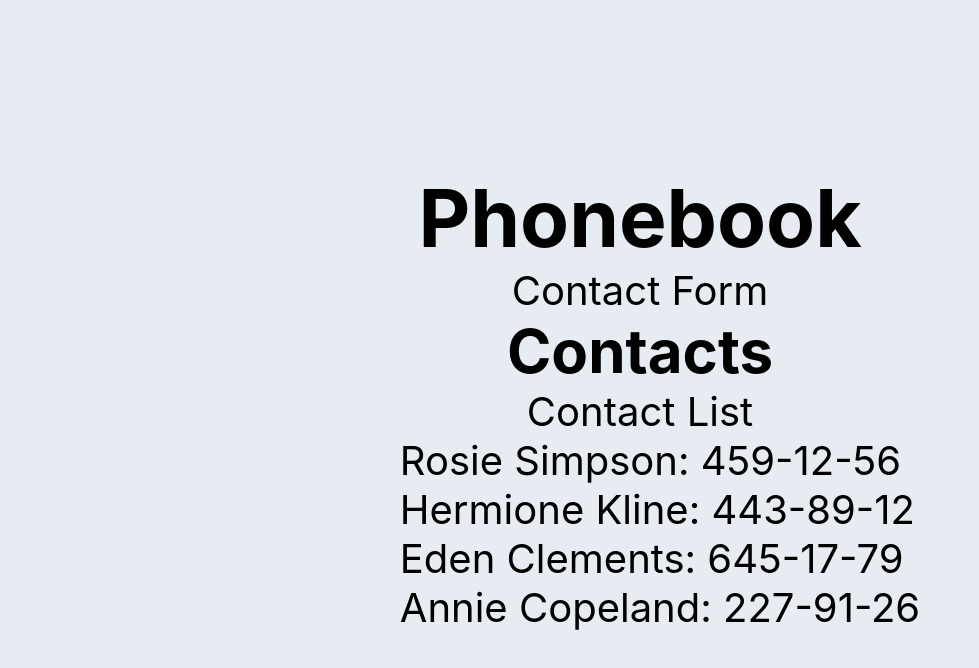
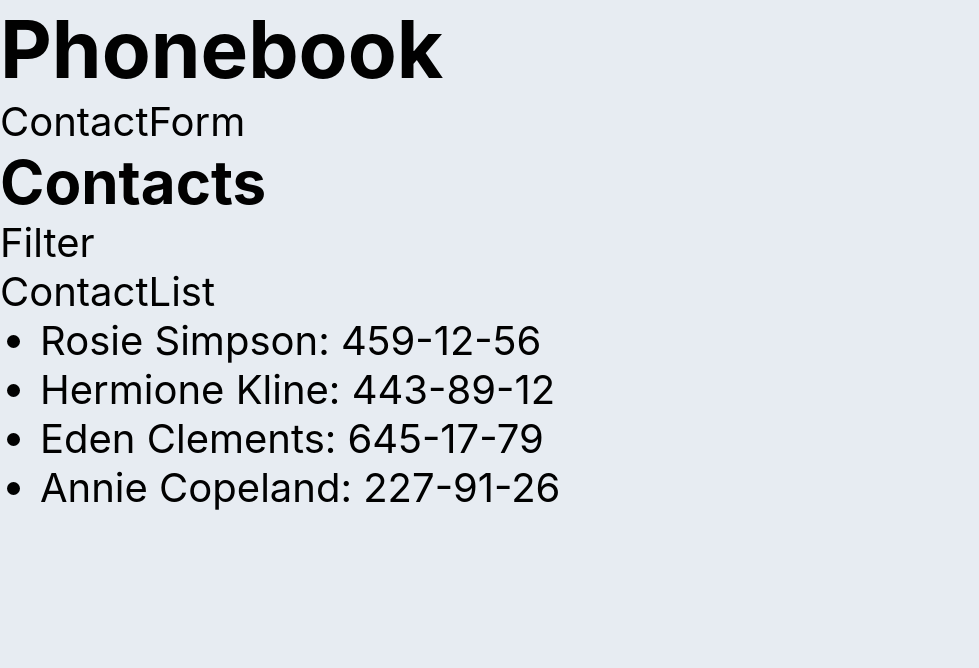
Before and after one commit to IgorMushk/goit-react-hw-02-phonebook, a React (Create React App) app: page / in a window 1280 px wide. Shown: the top 668 px of the page, without its empty margins (0-979 px from the left). Built offline with nearby package versions, Linux system fonts and the light colour scheme.

Commit message:
upd styles, json

```diff
--- a/src/components/App.jsx
+++ b/src/components/App.jsx
@@ -6,6 +6,9 @@ import { ContactList } from './ContactList/ContactList';
 export class App extends Component {
   state = {
     contactList: contacts,
+    filter: '',
+    name: '',
+    number: '',
   };
 
   //console.log('clientList', this.state.clientList);
@@ -13,12 +16,24 @@ export class App extends Component {
   render() {
     console.log('clientList', this.state.contactList);
     // return <Container>React homework template</Container>;
-    return <Container>
-      <h1>Phonebook</h1>
-      <div>Contact Form</div>
-      <h2>Contacts</h2>
-      <div>Contact List</div>
-      <ContactList contacts={this.state.contactList}></ContactList>
-    </Container>;
+    return (
+      <Container>
+        <h1>Phonebook</h1>
+        <div>ContactForm</div>
+        <h2>Contacts</h2>
+        <div>Filter</div>
+        <div>ContactList</div>
+        <ContactList contacts={this.state.contactList}></ContactList>
+      </Container>
+    );
   }
 }
+
+//<div>
+//  <h1>Phonebook</h1>
+//  <ContactForm ... />
+//
+//  <h2>Contacts</h2>
+//  <Filter ... />
+//  <ContactList ... />
+//</div>
--- a/src/components/App.styled.jsx
+++ b/src/components/App.styled.jsx
@@ -1,11 +1,12 @@
 import { styled } from 'styled-components';
 
 export const Container = styled.div`
-  height: 100vh;
+  //height: 100vh;
   display: flex;
   flex-direction: column;
   justify-content: center;
-  align-items: center;
+  //align-items: center;
+  align-items: left;
   font-size: 40px;
   color: #010101;
   background-color: #e7ecf2;
@@ -18,9 +19,9 @@ export const Container = styled.div`
     margin: 0;
   }
 
-  & > ul,
+  /* & > ul,
   ol,
   li {
     list-style: none;
-  }
+  } */
 `;
--- a/src/data/contacts.json
+++ b/src/data/contacts.json
@@ -1,19 +1,19 @@
 [
-      { "id": 1,
+      { "id": "id-1",
         "name": "Rosie Simpson",
         "number": "459-12-56"
       },
-      { "id": 2,
+      { "id": "id-2",
         "name": "Hermione Kline",
         "number": "443-89-12"
       },
       {
-        "id": 3,
+        "id": "id-3",
         "name": "Eden Clements",
         "number": "645-17-79"
       },
       {
-        "id": 4,
+        "id": "id-4",
         "name": "Annie Copeland",
         "number": "227-91-26"
       }
--- a/src/index.css
+++ b/src/index.css
@@ -7,6 +7,8 @@ body {
     sans-serif;
   -webkit-font-smoothing: antialiased;
   -moz-osx-font-smoothing: grayscale;
+  color: #010101;
+  background-color: #e7ecf2;
 }
 
 code {
```
